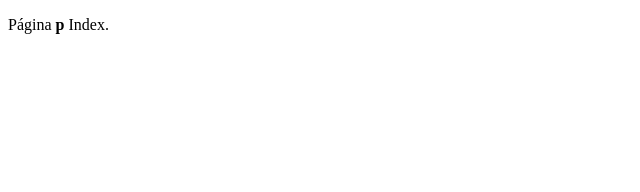
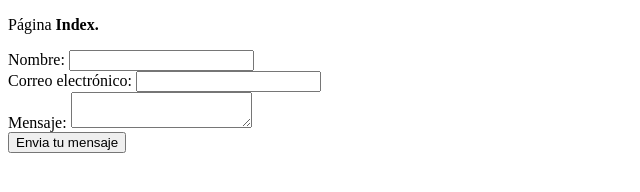
Before and after one commit to marvarfer-org/GTM-Web, a plain HTML site: page index.html in a window 1280 px wide. Shown: the whole page, without its empty margins (0-640 px from the left). Drawn offline with Linux system fonts and the light colour scheme.

Commit message:
Update index.html

```diff
--- a/index.html
+++ b/index.html
@@ -15,6 +15,25 @@
     <noscript><iframe src="https://www.googletagmanager.com/ns.html?id=GTM-WZDF4ZH8"
     height="0" width="0" style="display:none;visibility:hidden"></iframe></noscript>
     <!-- End Google Tag Manager (noscript) -->
-    <p>Página <strong>p</strong> Index.</p>
+
+    <p>Página <strong>Index.</strong></strong></p>
+
+    <form action="/my-handling-form-page" method="post" onsubmit="alert('onSubmit')">
+      <div>
+        <label for="name">Nombre:</label>
+        <input type="text" id="name" name="user_name" />
+      </div>
+      <div>
+        <label for="mail">Correo electrónico:</label>
+        <input type="email" id="mail" name="user_email" />
+      </div>
+      <div>
+        <label for="msg">Mensaje:</label>
+        <textarea id="msg" name="user_message"></textarea>
+      </div>
+      <div class="button">
+        <button type="submit" onclick="alert('mensaje')">Envia tu mensaje</button>
+      </div>
+    </form>
   </body>
 </html>
```
